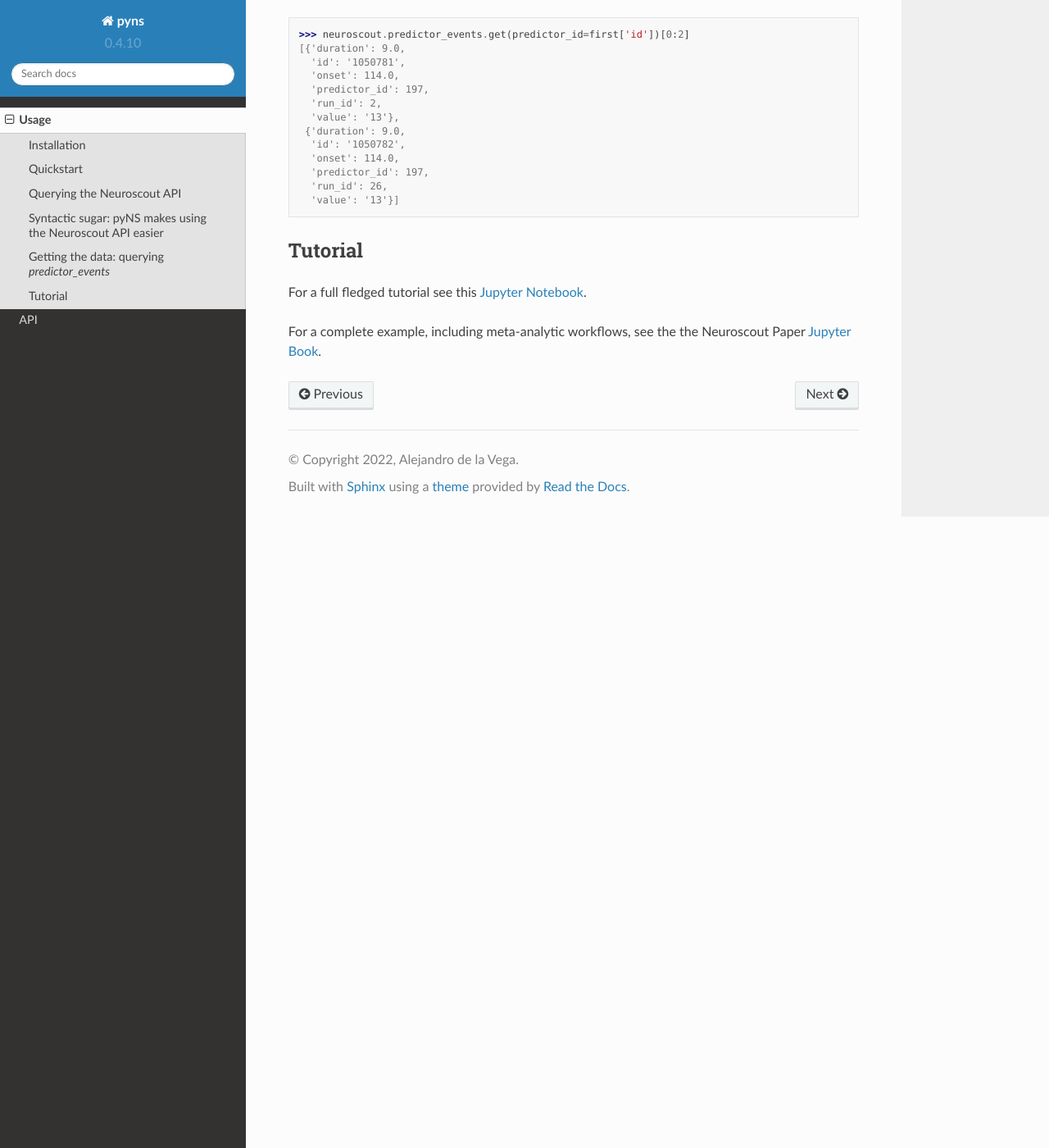
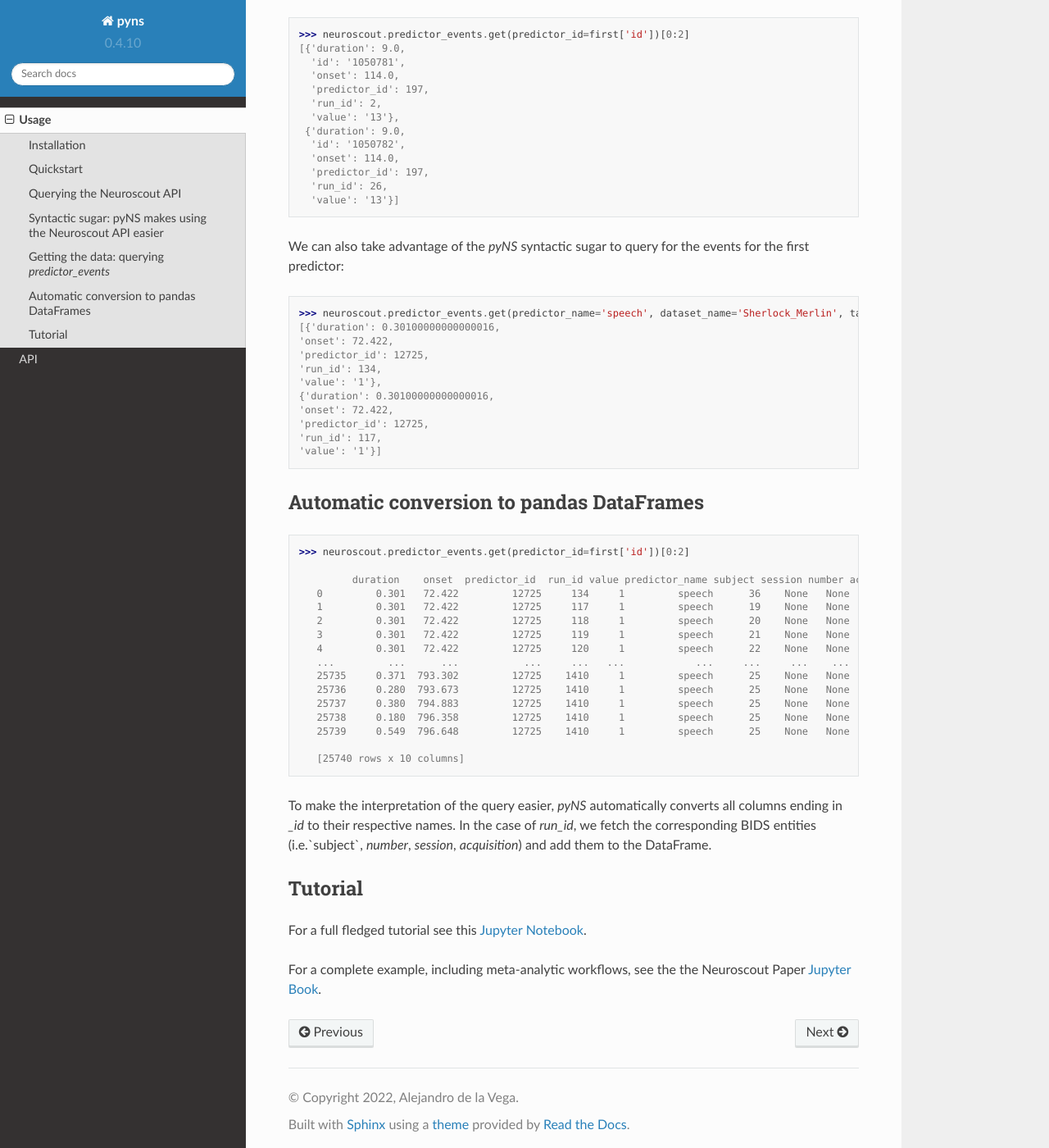
Before and after one commit to neuroscout/pyNS, a Sphinx documentation site: the page built from docs/source/usage.rst, in a window 1280 px wide and 1400 px high, scrolled down 2893 px. Shown: the whole window at 82% size. Built offline with Sphinx 7.4.7 and the Read the Docs theme 2.0.0, drawn with Linux system fonts in a browser that asks for light colours; some of the changed text lies outside the part shown.

Commit message:
Update docs

```diff
--- a/docs/source/usage.rst
+++ b/docs/source/usage.rst
@@ -157,6 +157,50 @@ For example, we can chain the previous query with a query to `predictor_events`
      'run_id': 26,
      'value': '13'}]
 
+We can also take advantage of the `pyNS` syntactic sugar to query for the events for the first predictor:
+
+::
+
+   >>> neuroscout.predictor_events.get(predictor_name='speech', dataset_name='Sherlock_Merlin', task_name='MerlinMovie')[0:2]
+   [{'duration': 0.30100000000000016,
+   'onset': 72.422,
+   'predictor_id': 12725,
+   'run_id': 134,
+   'value': '1'},
+   {'duration': 0.30100000000000016,
+   'onset': 72.422,
+   'predictor_id': 12725,
+   'run_id': 117,
+   'value': '1'}]
+
+
+Automatic conversion to pandas DataFrames
+----------
+----------
+You can easily convert any query result to a pandas DataFrame. Simply pass the argument output_type='df' to the query:
+
+::
+
+   >>> neuroscout.predictor_events.get(predictor_id=first['id'])[0:2]
+
+            duration    onset  predictor_id  run_id value predictor_name subject session number acquisition
+      0         0.301   72.422         12725     134     1         speech      36    None   None        None
+      1         0.301   72.422         12725     117     1         speech      19    None   None        None
+      2         0.301   72.422         12725     118     1         speech      20    None   None        None
+      3         0.301   72.422         12725     119     1         speech      21    None   None        None
+      4         0.301   72.422         12725     120     1         speech      22    None   None        None
+      ...         ...      ...           ...     ...   ...            ...     ...     ...    ...         ...
+      25735     0.371  793.302         12725    1410     1         speech      25    None   None        None
+      25736     0.280  793.673         12725    1410     1         speech      25    None   None        None
+      25737     0.380  794.883         12725    1410     1         speech      25    None   None        None
+      25738     0.180  796.358         12725    1410     1         speech      25    None   None        None
+      25739     0.549  796.648         12725    1410     1         speech      25    None   None        None
+
+      [25740 rows x 10 columns]
+
+To make the interpretation of the query easier, `pyNS` automatically converts all columns ending in `_id` to their respective names.
+In the case of `run_id`, we fetch the corresponding BIDS entities (i.e.`subject`, `number`, `session`, `acquisition`) and add them to the DataFrame.
+
 Tutorial
 --------
 
```
Also changed, not shown: other parts of docs/source/usage.rst (+1 -1 lines).
